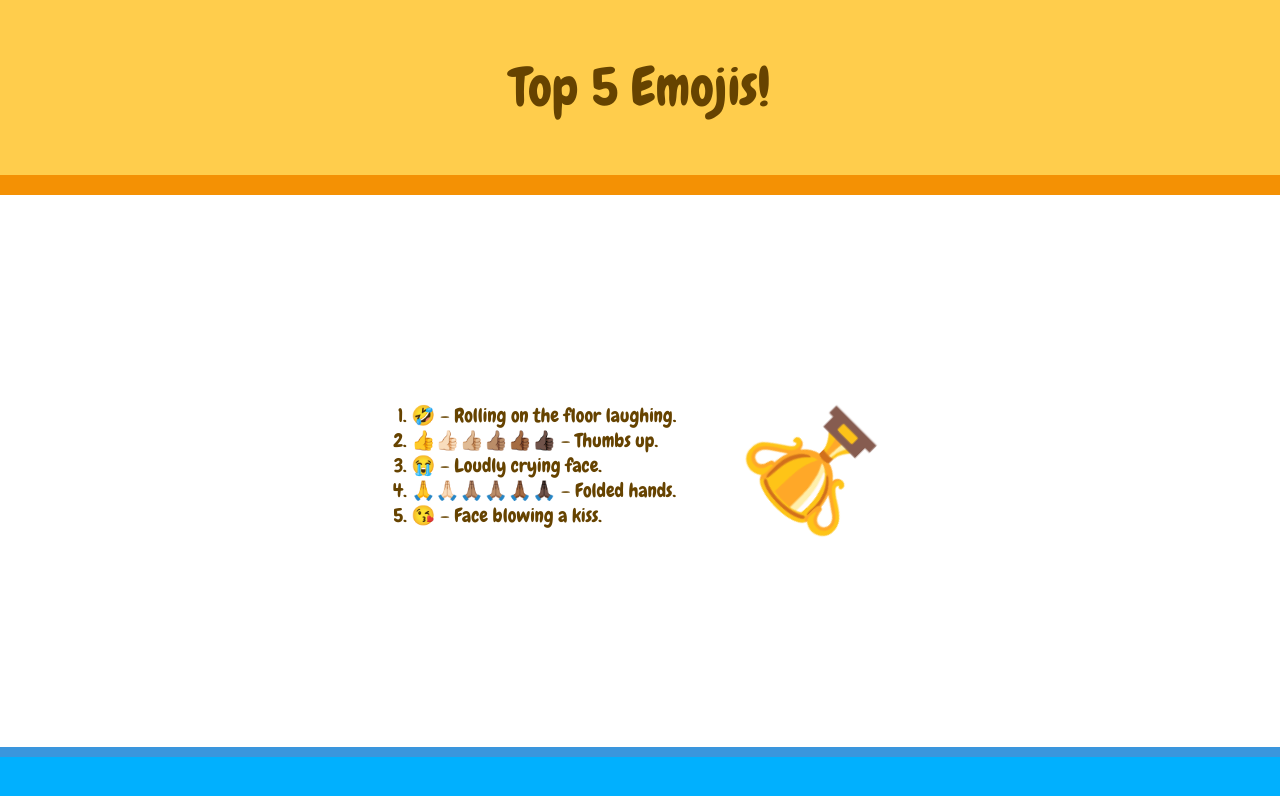
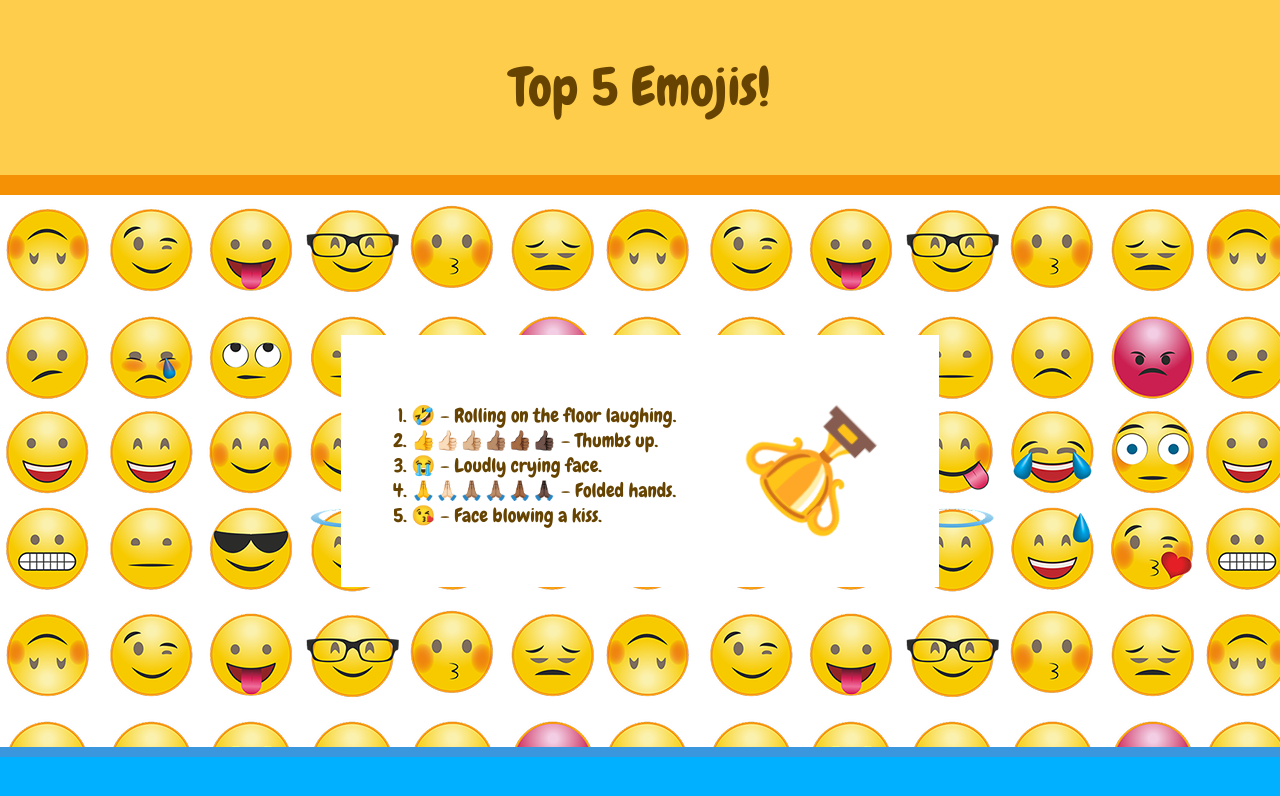
Before and after one commit to cgithub1313/cgithub1313.github.io, a plain HTML site: page index.html in a window 1280 px wide. Drawn offline with Linux system fonts and the light colour scheme.

Commit message:
added emoji background and emoji.png image

```diff
--- a/style.css
+++ b/style.css
@@ -44,7 +44,7 @@ body {
 /* add a background image to body */
 
 body {
-  /*background-image: url('emojis.png');*/ /* Uncomment and change filename to add a background image
+  background-image: url('emojis.png'); /* Uncomment and change filename to add a background image
   /*background-repeat: repeat;*/ /* Make the image repeat */
   /*background-size: cover;*/ /* Make the image cover the whole container */
 }
```
Also changed, not shown: emojis.png (added).
